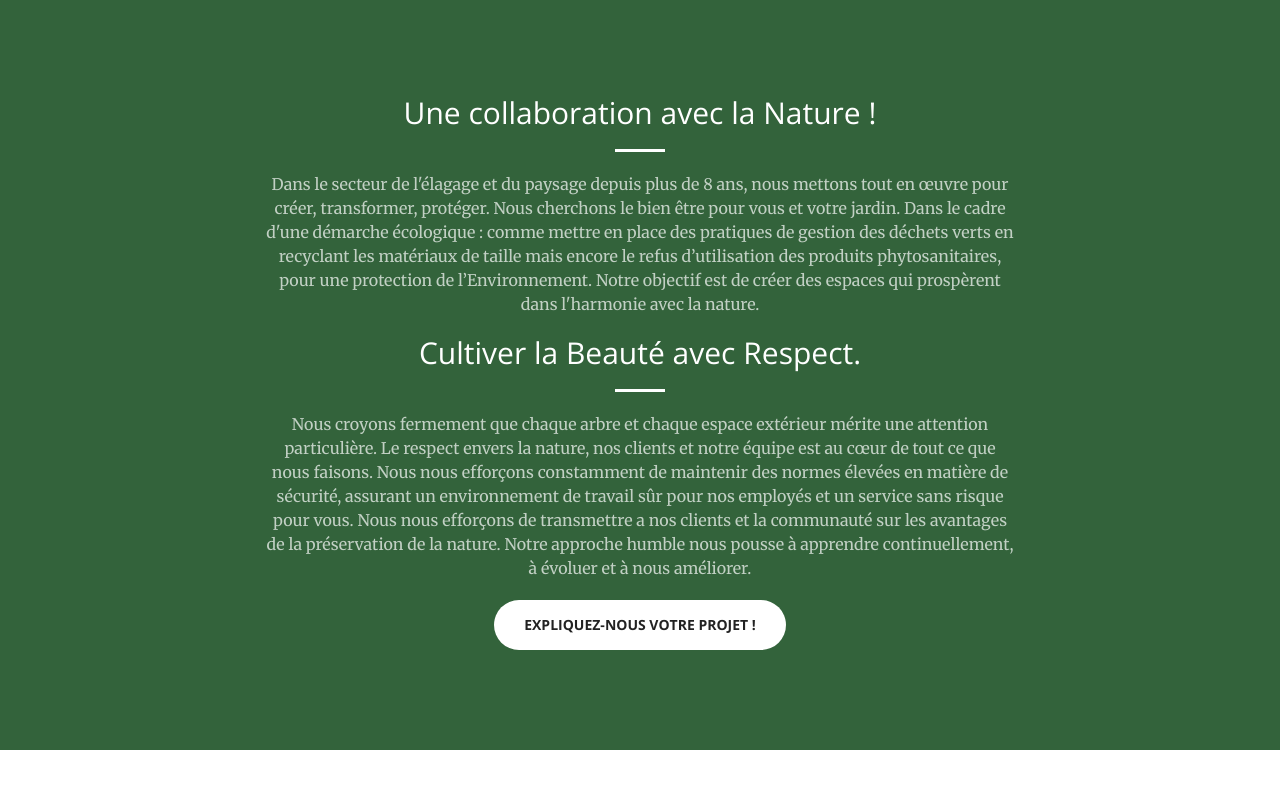
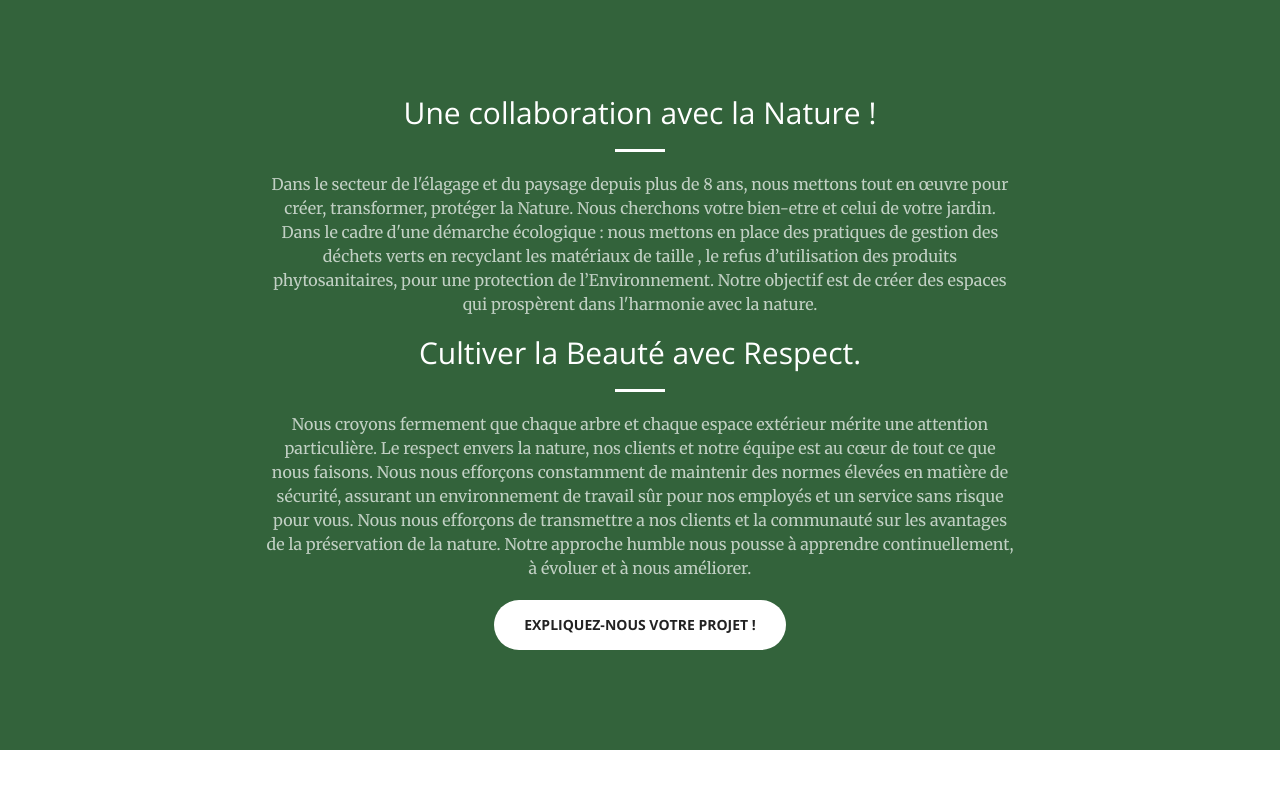
Before and after one commit to 3Abres/3Abres.github.io, a Jekyll site: the page built from index.html, in a window 1280 px wide and 900 px high, scrolled down 818 px, cut to the strip 86-875 px from the top of the window. Built offline with Jekyll 4.4.1, drawn with Linux system fonts in a browser that asks for light colours.

Commit message:
Update call-to-action.html

```diff
--- a/_includes/call-to-action.html
+++ b/_includes/call-to-action.html
@@ -4,7 +4,7 @@
             <div class="col-lg-8 col-lg-offset-2 text-center">
                 <h2 class="section-heading"> Une collaboration avec la Nature !</h2>
                 <hr class="light">
-                <p class="text-faded"> Dans le secteur de l'élagage et du paysage depuis plus de 8 ans, nous mettons tout en œuvre pour créer, transformer, protéger. Nous cherchons le bien être pour vous et votre jardin. Dans le cadre d'une démarche écologique : comme mettre en place des pratiques de gestion des déchets verts en recyclant les matériaux de taille mais encore le refus d’utilisation des produits phytosanitaires, pour une protection de l’Environnement. Notre objectif est de créer des espaces qui prospèrent dans l'harmonie avec la nature.
+                <p class="text-faded"> Dans le secteur de l'élagage et du paysage depuis plus de 8 ans, nous mettons tout en œuvre pour créer, transformer, protéger la Nature. Nous cherchons votre bien-etre et celui de votre jardin. Dans le cadre d'une démarche écologique : nous mettons en place des pratiques de gestion des déchets verts en recyclant les matériaux de taille , le refus d’utilisation des produits phytosanitaires, pour une protection de l’Environnement. Notre objectif est de créer des espaces qui prospèrent dans l'harmonie avec la nature.
 </p>
                  <h2 class="section-heading"> Cultiver la Beauté avec Respect.   </h2>
                 <hr class="light">
```
